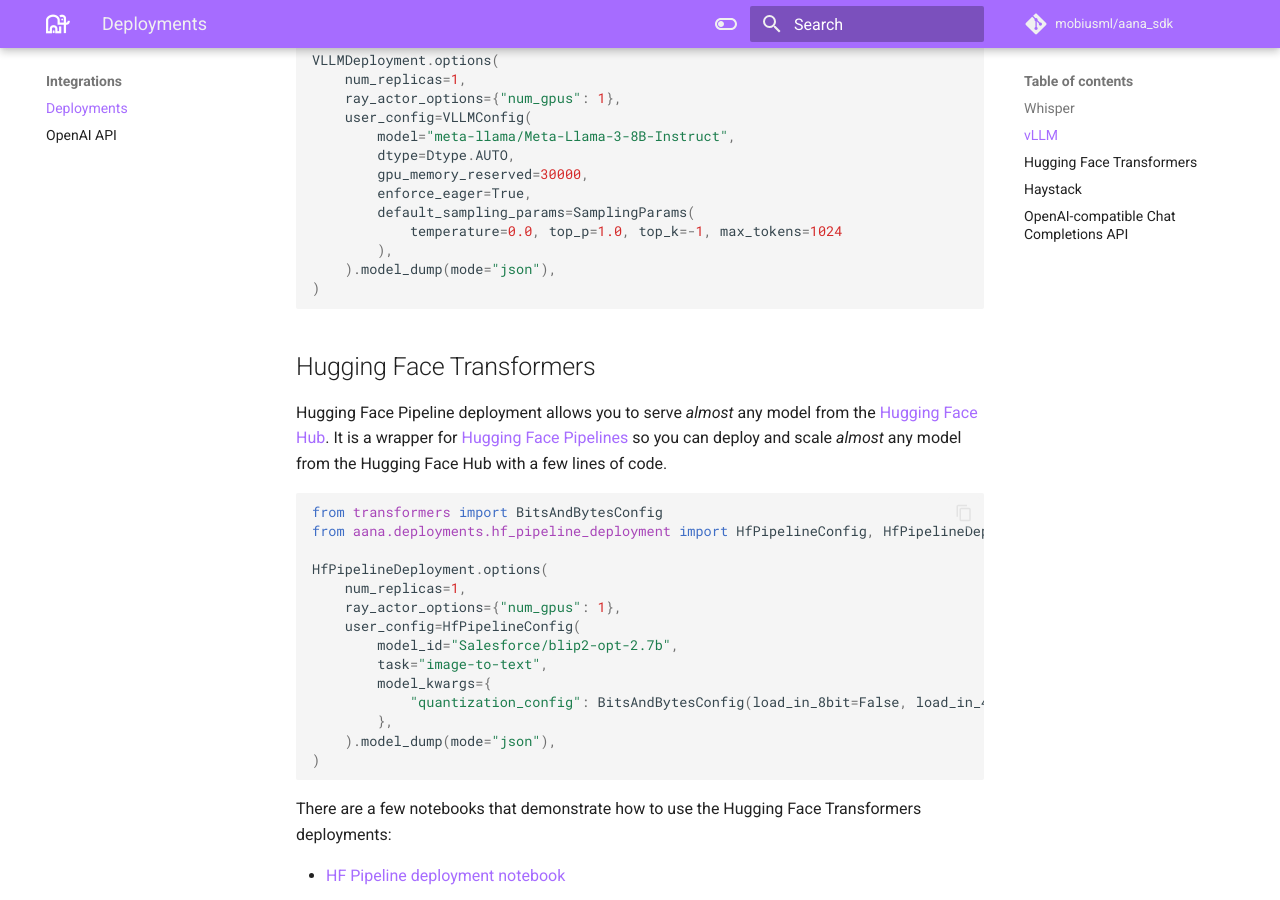
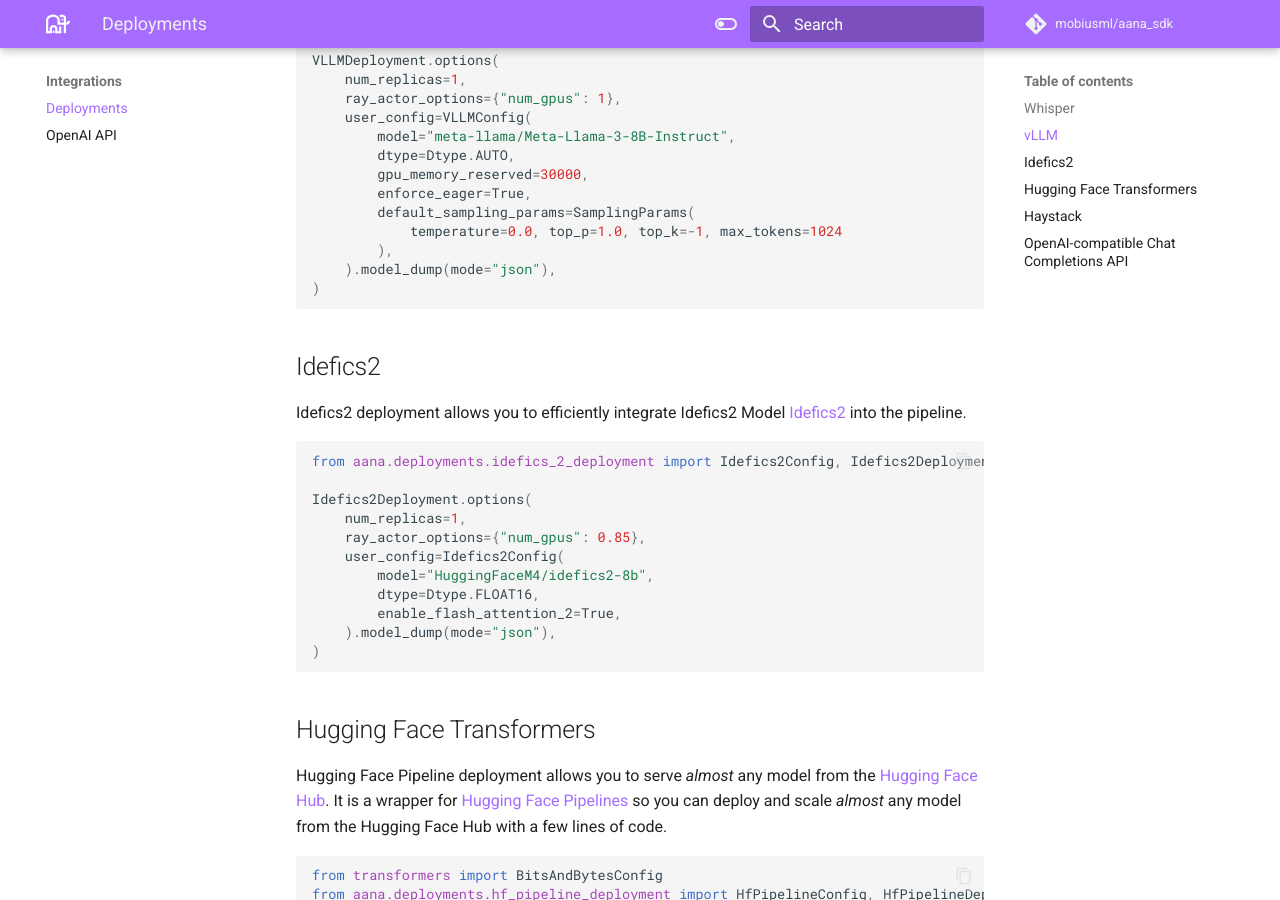
Before and after one commit to mobiusml/aana_sdk, an MkDocs documentation site: the page built from docs/pages/integrations.md, in a window 1280 px wide and 900 px high, scrolled down 787 px. Built offline with MkDocs 1.6.1 and Material for MkDocs 9.7.7, drawn with Linux system fonts in a browser that asks for light colours; comment, search, counter and statistics services are not loaded.

Commit message:
add docs

````diff
--- a/docs/pages/integrations.md
+++ b/docs/pages/integrations.md
@@ -38,6 +38,24 @@
 )
 ```
 
+## Idefics2
+
+Idefics2 deployment allows you to efficiently integrate Idefics2 Model [Idefics2](https://huggingface.co/docs/transformers/main/en/model_doc/idefics2) into the pipeline.
+
+```python
+from aana.deployments.idefics_2_deployment import Idefics2Config, Idefics2Deployment
+
+Idefics2Deployment.options(
+    num_replicas=1,
+    ray_actor_options={"num_gpus": 0.85},
+    user_config=Idefics2Config(
+        model="HuggingFaceM4/idefics2-8b",
+        dtype=Dtype.FLOAT16,
+        enable_flash_attention_2=True,
+    ).model_dump(mode="json"),
+)
+```
+
 ## Hugging Face Transformers
 
 Hugging Face Pipeline deployment allows you to serve *almost* any model from the [Hugging Face Hub](https://huggingface.co/models). It is a wrapper for [Hugging Face Pipelines](https://huggingface.co/transformers/main_classes/pipelines.html) so you can deploy and scale *almost* any model from the Hugging Face Hub with a few lines of code.
````
Also changed, not shown: docs/reference/deployments.md (+1 -1 lines).
